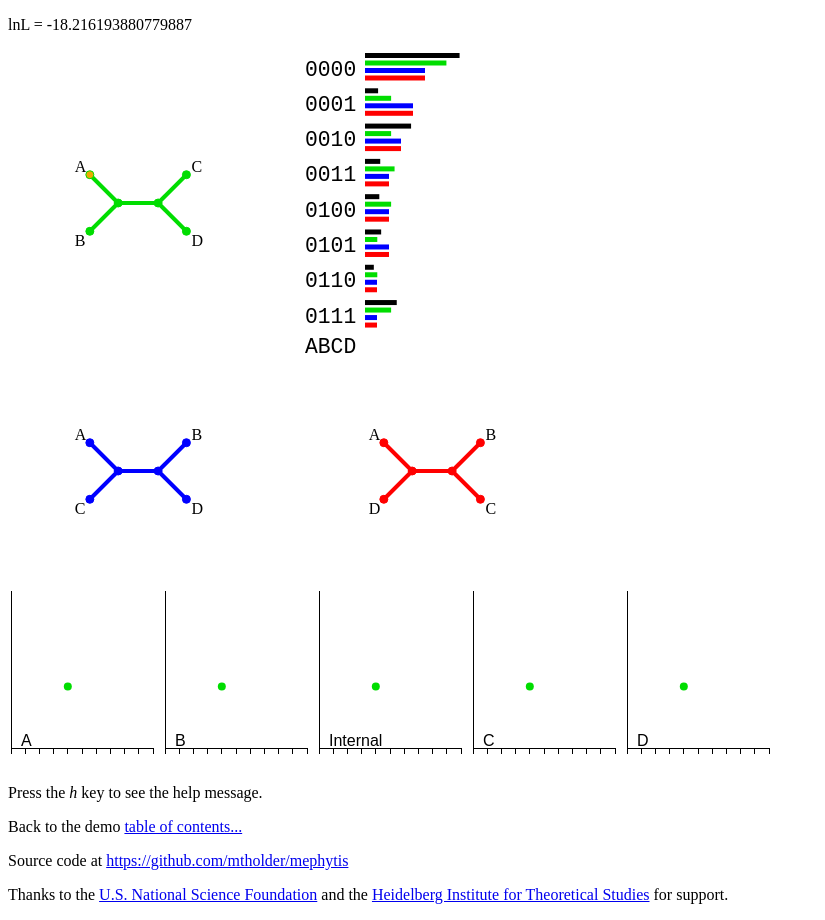
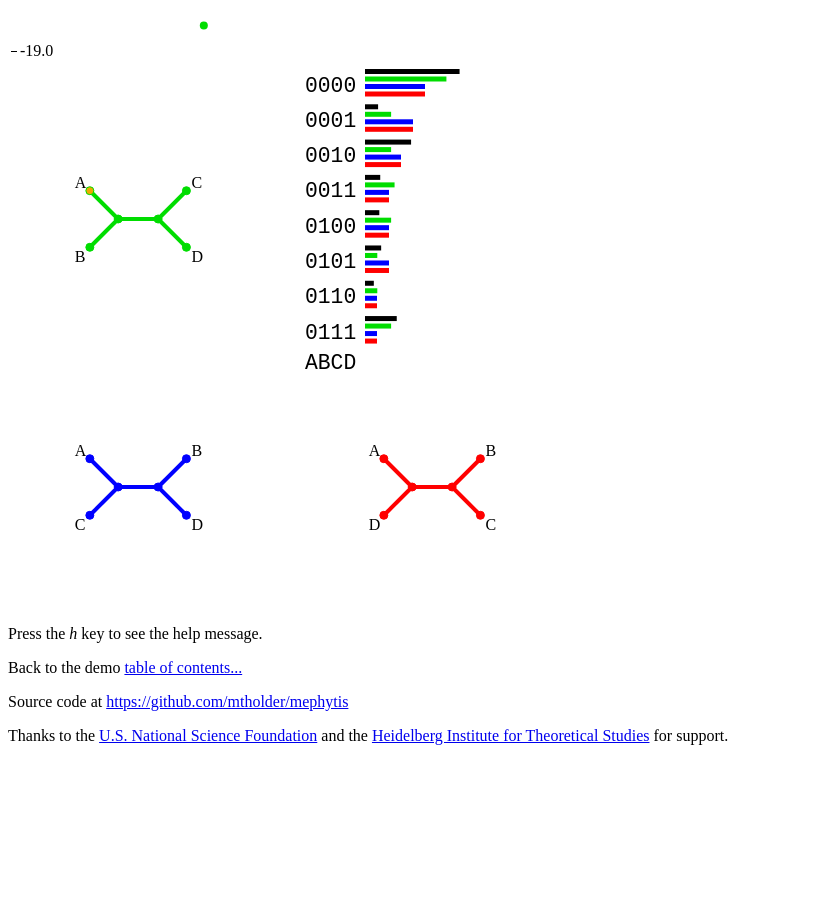
Before and after one commit to mtholder/mephytis, a plain HTML site: page tree-opt.html in a window 1280 px wide. Shown: the whole page, without its empty margins (0-825 px from the left). After the commit the page ends 800 px from the top, so only its background shows below. Drawn offline with Linux system fonts and the light colour scheme.

Commit message:
closer to lnL for tree

```diff
--- a/tree-opt.html
+++ b/tree-opt.html
@@ -51,11 +51,11 @@ and http://bl.ocks.org/mbostock/4063550
 }
 
 .x.axis path {
-  stroke: #000;
+  stroke: none;
 }
 .y.axis path {
-  fill: #000;
-  stroke: #000;
+  fill: none;
+  stroke: none;
 }
 
 </style>
@@ -63,16 +63,16 @@ and http://bl.ocks.org/mbostock/4063550
 <script src="d3/d3.v3.min.js"></script>
 <script src="jquery/jquery.v2.min.js"></script>
 <p id="help"></p>
-<p id="lnLElement">LnL</p>
+<table>
+  <tr><td><div id="lnTracesvg"/></td></tr>
+</table>
+<!--p id="lnLElement">LnL</p!-->
 <div>
   <div id="histpar" />
 </div>
 <table>
   <tr><td><div id="tree1svg"/></td><td><div id="hist"/></td></tr>
   <tr><td><div id="tree2svg"/></td><td><div id="tree3svg"/></td></tr>
-</table>
-<table>
-  <tr><td><div id="tree1edge1svg"/></td><td><div id="tree1edge2svg"/></td><td><div id="tree1edge3svg"/></td><td><div id="tree1edge4svg"/></td><td><div id="tree1edge5svg"/></td></tr>
 </table>
 <p id="console"></p>
 <!-- footer -->
@@ -92,8 +92,8 @@ var TREE_WIDTH = 290;
 var TREE_HEIGHT = 220;
 var HIST_WIDTH = 300;
 var HIST_HEIGHT = 300;
-var TRACE_HEIGHT  = TREE_HEIGHT*.75;
-var TRACE_WIDTH = 150;
+var TRACE_HEIGHT  = 40;
+var TRACE_WIDTH = 500;
 
 var scaler = 200;
 var max_len = 0.5;
@@ -284,21 +284,14 @@ var tree3svg_root = d3.select('#tree3svg').append('svg')
     .style('background', 'white');
 
 var tree1trace_roots = [];
-var edgeNames = ["A", "B", "Internal", "C", "D"];
-for (i = 0; i < 5; ++i) {
-  var sel = '#tree1edge' + (1 + i) + 'svg';
-  var r = d3.select(sel);
-  r = r.append('svg');
-  r.attr({'width':  TRACE_WIDTH,
+r = d3.select('#lnTracesvg');
+r = r.append('svg');
+r.attr({'width':  TRACE_WIDTH,
            'height': TRACE_HEIGHT,})
-    .style('background', 'white');
-  tree1trace_roots[i] = r;
-  r.append("text")
-    .attr("x", 10)
-    .attr("y", TRACE_HEIGHT - 10)
-    .text(edgeNames[i])
-    .attr("font-family", "sans-serif");
-}
+  .style('background', 'white');
+tree1trace_roots[0] = r;
+
+
 
 var nodeX = function(node) {
   var e = node.edge;
@@ -871,18 +864,18 @@ var traceMin = Math.floor(badLnL);
 var traceMargin = {top: 5, right: 5, bottom: 3, left: 3};
 var traceWriteWidth = TRACE_WIDTH - traceMargin.left - traceMargin.right;
 var traceWriteHeight = TRACE_HEIGHT - traceMargin.top - traceMargin.bottom;
-var traceX = d3.scale.linear()
+var traceTree = d3.scale.linear()
+    .range([0, traceWriteHeight])
+    .domain([-1, 4]);
+var traceLnL = d3.scale.linear()
     .range([0, traceWriteWidth])
-    .domain([0, 0.5]);
-var traceY = d3.scale.linear()
-    .range([traceWriteHeight, 0])
     .domain([traceMin, traceMax]);
 var traceXAxis = d3.svg.axis()
-    .scale(traceX)
-    .orient("bottom");
+    .scale(traceLnL)
+    .orient("right");
 var traceYAxis = d3.svg.axis()
-    .scale(traceY)
-    .orient("left");
+    .scale(traceTree)
+    .orient("top");
 
 var traceLines = [];
 var currSpots = [];
@@ -890,8 +883,8 @@ var currSpots = [];
 var addTraceLine = function (ind) {
   var locInd = ind;
   return d3.svg.line()
-    .x(function(d) { return traceX(d.edgelen[locInd]); })
-    .y(function(d) { return traceY(d.lnL); });
+    .y(function(d) { return traceTree(locInd); })
+    .x(function(d) { return traceLnL(d.lnL); });
 };
 
 var addTraceCurrSpots = function (svgcontainer, ind, datum) {
@@ -902,8 +895,8 @@ var addTraceCurrSpots = function (svgcontainer, ind, datum) {
     .enter()
     .append('circle');
   svgcontainer.selectAll("circle")
-    .attr('cx', function(d) { return traceX(d.edgelen[locInd]); })
-    .attr('cy', function(d) { return traceY(d.lnL); })
+    .attr('cy', function(d) { return traceTree(locInd); })
+    .attr('cx', function(d) { return traceLnL(d.lnL); })
     .attr('r', 4)
     .attr('fill', TREE1COLOR);
 };
@@ -915,7 +908,7 @@ for (i = 0; i < 5; ++i) {
 var traceData = [];
 var currentlyOptimizing = -1;
 
-for (i = 0 ; i < 5; ++i) {
+for (i = 0 ; i < 1; ++i) {
   var r = tree1trace_roots[i];
   r.attr("width", TRACE_WIDTH)
       .attr("height", TRACE_HEIGHT)
@@ -945,8 +938,8 @@ var refresh_likelihood_traces = function(tree) {
                              );
   */
   var lnL = calcLnL(p, patfreq, 8, numChars);
-  d3.select("#lnLElement").text("lnL = " + lnL);
-  var xl = traceData.length;
+  //d3.select("#lnLElement").text("lnL = " + lnL);
+  var xl = traceData.length - 1;
   var node_data = g_nodes_obj[tree];
   var currDatum = {
     "lnL": lnL,
@@ -957,7 +950,7 @@ var refresh_likelihood_traces = function(tree) {
                 node_data[5].edge.length]
   };
   traceData[xl] = currDatum;
-  for (i = 0 ; i < 5; ++i) {
+  for (i = 0 ; i < 1; ++i) {
     var r = tree1trace_roots[i];
     r.append("path")
     .datum(traceData)
```
